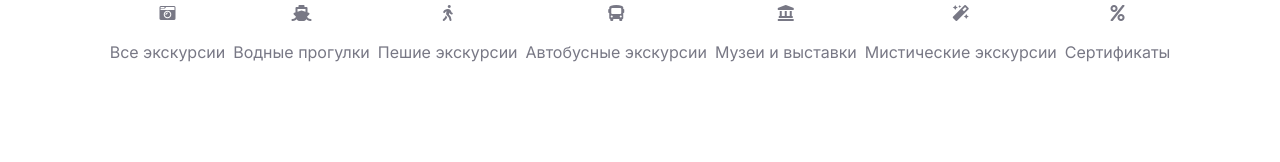
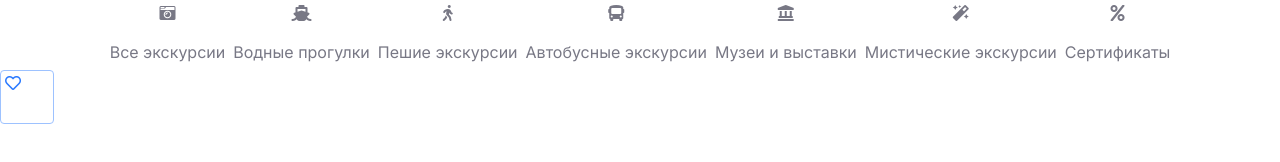
Before and after one commit to vera-mal/tour-agency, a React (Create React App) app in the folder frontend/: page /favourites in a window 1280 px wide. Shown: the part 152-314 px from the top of the page. Built offline with nearby package versions, Linux system fonts and the light colour scheme.

Commit message:
favourites button

```diff
--- a/frontend/src/App.js
+++ b/frontend/src/App.js
@@ -2,6 +2,7 @@ import './App.css';
 import Header from "./components/Header";
 import Navbar from "./components/Navbar";
 import {Routes, Route, BrowserRouter} from "react-router-dom";
+import FavouritesButton from "./components/FavouritesButton";
 
 function App() {
   return (
@@ -9,6 +10,7 @@ function App() {
       <div className="App">
         <Header />
         <Navbar />
+        <FavouritesButton />
         <Routes>
           <Route path='/' element={<>Главная</>} />
           <Route path='/certificates' element={<>Сертификаты</>} />
--- /dev/null
+++ b/frontend/src/components/FavouritesButton/FavouritesButton.css
@@ -0,0 +1,16 @@
+.favourites-button {
+  border: 1px solid #9DC2FF;
+  box-sizing: border-box;
+  border-radius: 4px;
+  width: 54px;
+  height: 54px;
+}
+
+.favourites-button i {
+  display: flex;
+  align-items: center;
+  justify-content: center;
+  width: 24px;
+  height: 24px;
+  color: #2979FF;
+}
--- /dev/null
+++ b/frontend/src/components/FavouritesButton/index.js
@@ -0,0 +1,18 @@
+import React, {useEffect, useState} from 'react';
+import './FavouritesButton.css'
+
+const FavouritesButton = ({isLikedDefault = false, onSelect = () => {}}) => {
+  const [isLiked, setIsLiked] = useState(isLikedDefault);
+
+  useEffect(() => {
+    onSelect(isLiked);
+  }, [isLiked]);
+
+  return (
+    <div className='favourites-button' onClick={() => setIsLiked(!isLiked)}>
+      <i className={`${isLiked ? 'fas' : 'far'} fa-heart`}></i>
+    </div>
+  );
+};
+
+export default FavouritesButton;
--- a/frontend/src/components/Header/index.js
+++ b/frontend/src/components/Header/index.js
@@ -1,5 +1,5 @@
 import React from 'react';
-import './header.css'
+import './Header.css'
 import {Button} from "@mui/material";
 import { ReactComponent as Logo } from '../../assets/Logo.svg';
 import {Link} from "react-router-dom";
--- a/frontend/src/components/Navbar/index.js
+++ b/frontend/src/components/Navbar/index.js
@@ -1,5 +1,5 @@
 import React from 'react';
-import './navbar.css'
+import './Navbar.css'
 import {categories} from '../../mocks/categories'
 import {Link} from "react-router-dom";
 
```
